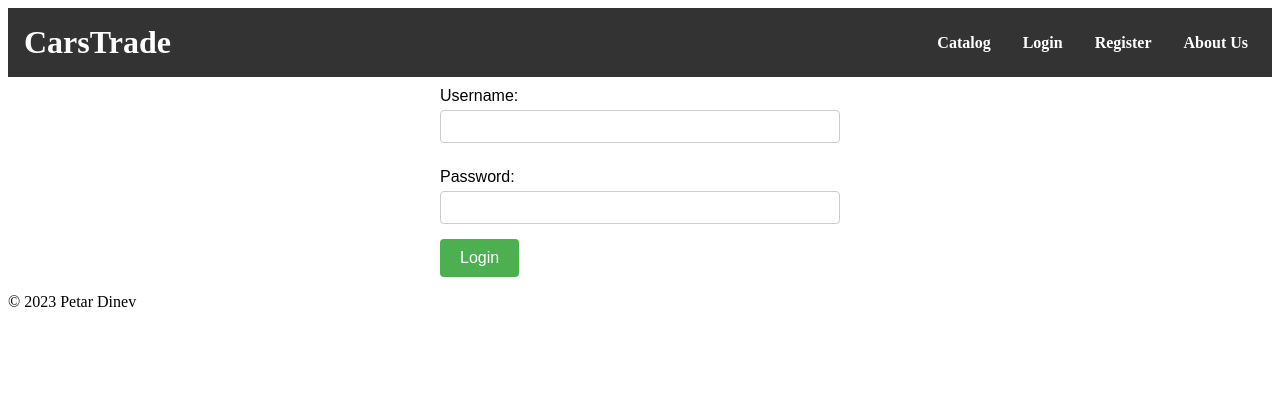
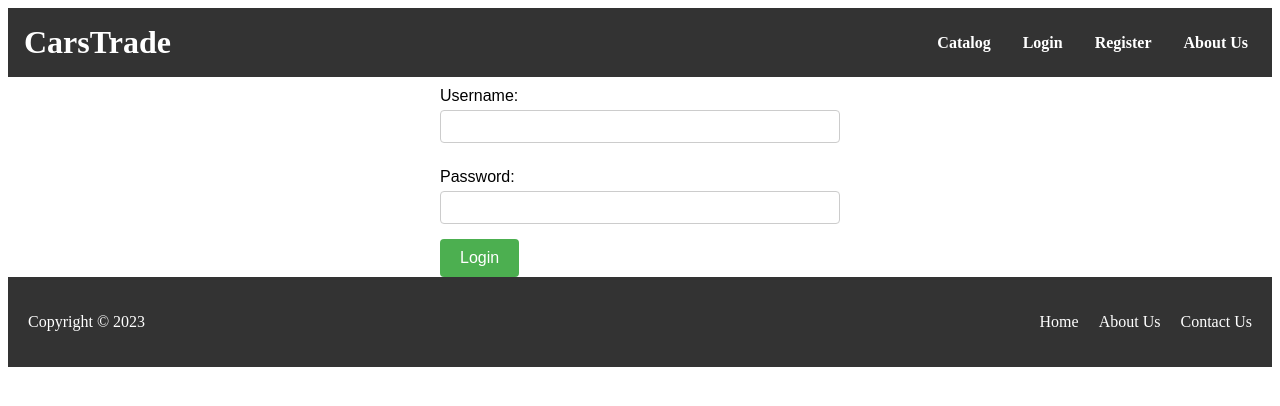
Before and after one commit to Petar-Dinev/BuyOrSell, a React (Create React App) app in the folder client/: page /login in a window 1280 px wide. Shown: the top 406 px of the page. Built offline with nearby package versions, Linux system fonts and the light colour scheme; no server answers.

Commit message:
Rework footer

```diff
--- a/client/src/components/Footer/Footer.js
+++ b/client/src/components/Footer/Footer.js
@@ -1,9 +1,20 @@
-function Footer() {
+import React from 'react';
+import styles from './Footer.module.css';
+import { Link } from 'react-router-dom';
+
+const Footer = () => {
   return (
-    <footer>
-      <p>&copy; 2023 Petar Dinev</p>
+    <footer className={styles.footer}>
+      <div className={styles.container}>
+        <p>Copyright &copy; 2023</p>
+        <ul className={styles.nav}>
+          <li><Link to="/">Home</Link></li>
+          <li><Link to="/about">About Us</Link></li>
+          <li><Link to="/contactUs">Contact Us</Link></li>
+        </ul>
+      </div>
     </footer>
   );
-}
+};
 
 export default Footer;
--- /dev/null
+++ b/client/src/components/Footer/Footer.module.css
@@ -0,0 +1,33 @@
+.footer {
+    background-color: #333;
+    color: #fff;
+    padding: 20px;
+    font-size: 16px;
+  }
+
+  .container {
+    display: flex;
+    justify-content: space-between;
+    align-items: center;
+    flex-wrap: wrap;
+  }
+
+  .nav {
+    list-style: none;
+    margin: 0;
+    padding: 0;
+    display: flex;
+  }
+
+  .nav li {
+    margin-right: 20px;
+  }
+
+  .nav li:last-child {
+    margin-right: 0;
+  }
+
+  .nav a {
+    color: #fff;
+    text-decoration: none;
+  }
```
